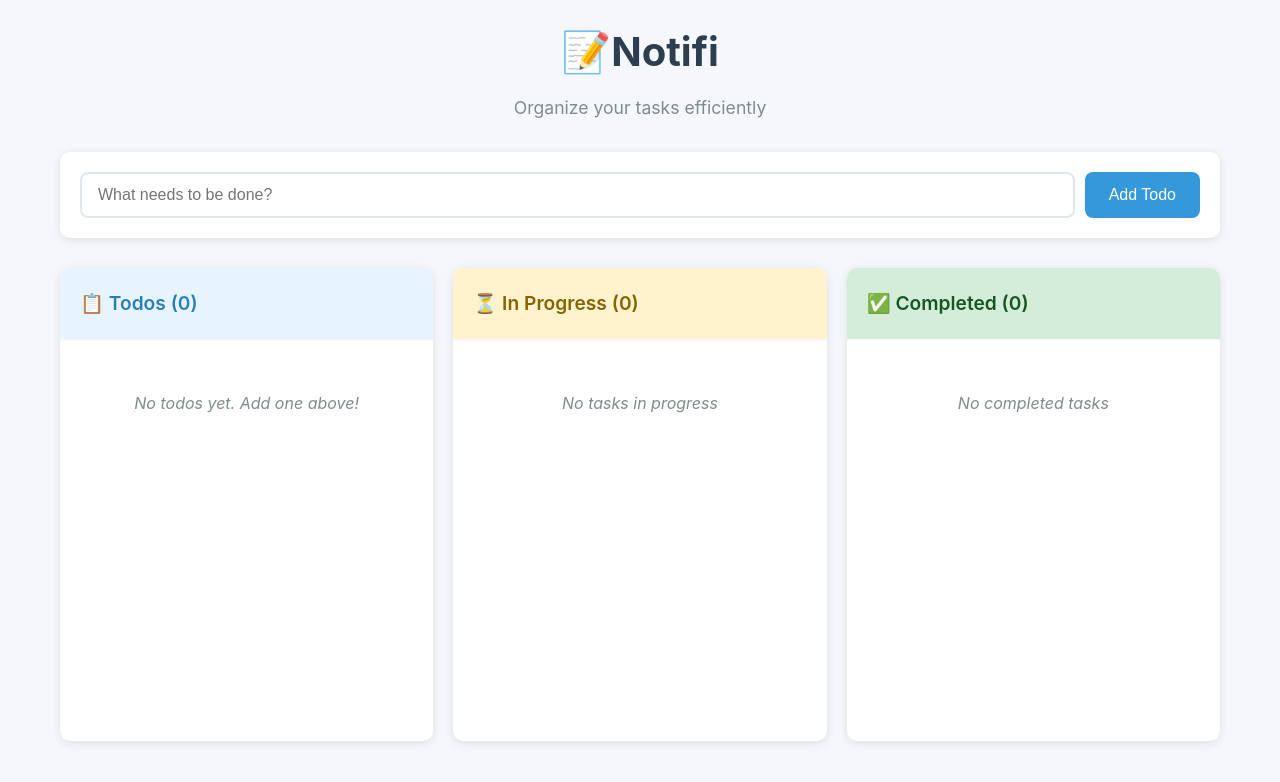
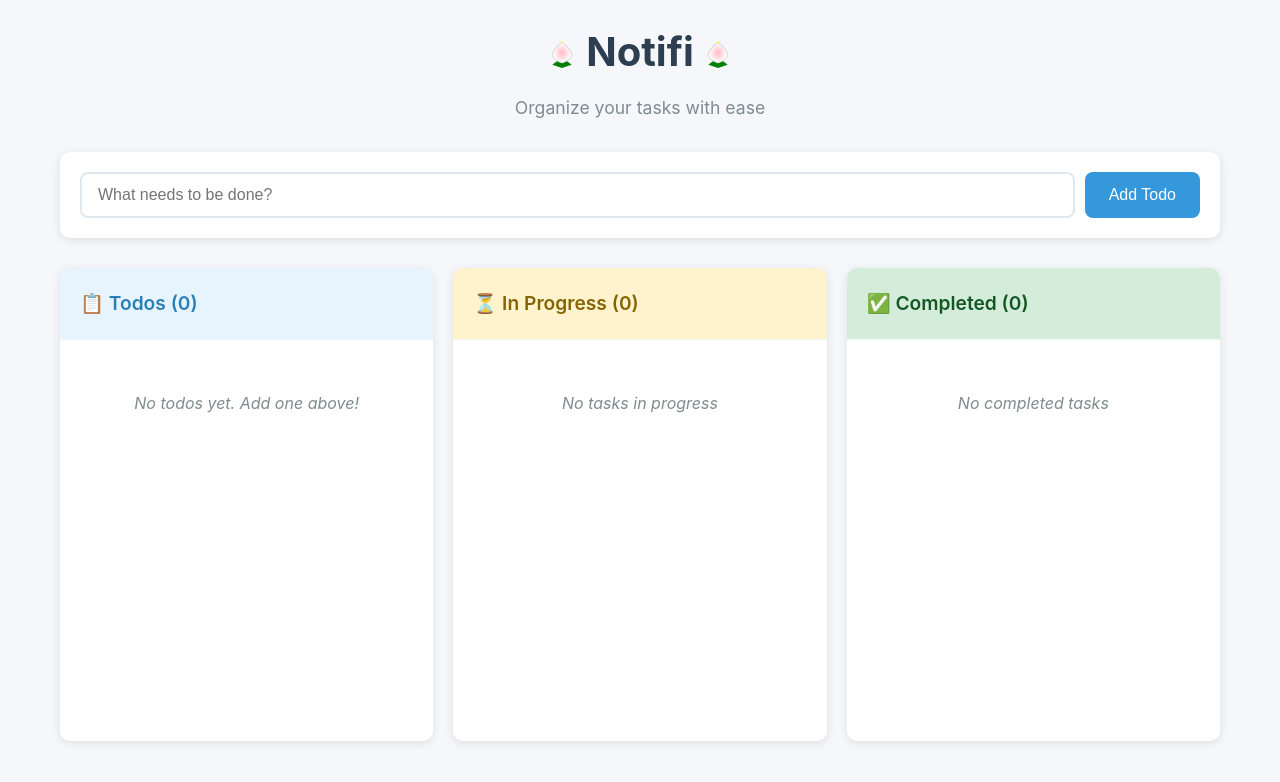
Before and after one commit to konradkelly/Notifi, a website: page index.html in a window 1280 px wide. Drawn offline with Linux system fonts and the light colour scheme; no server answers.

Commit message:
modified title and icons

```diff
--- a/index.html
+++ b/index.html
@@ -10,8 +10,8 @@
 <body>
     <div class="container">
         <header>
-            <h1>📝Notifi</h1>
-            <p class="subtitle">Organize your tasks efficiently</p>
+            <h1 style="display: flex; align-items: center; justify-content: center;"><svg width="32" height="32" viewBox="0 0 100 100" xmlns="http://www.w3.org/2000/svg" style="margin-right: 8px; vertical-align: middle;"><defs><radialGradient id="flowerGradient"><stop offset="10%" stop-color="pink" /><stop offset="95%" stop-color="white" /></radialGradient></defs><path d="M20,90 C40,70 60,70 80,90 L50,100 Z" fill="green"/><path d="M50,20 C10,50 10,70 50,85 C90,70 90,50 50,20 Z" fill="url(#flowerGradient)" stroke="gray" stroke-width="1"/><circle cx="50" cy="20" r="3" fill="yellow" /></svg>Notifi<svg width="32" height="32" viewBox="0 0 100 100" xmlns="http://www.w3.org/2000/svg" style="margin-left: 8px; vertical-align: middle;"><path d="M20,90 C40,70 60,70 80,90 L50,100 Z" fill="green"/><path d="M50,20 C10,50 10,70 50,85 C90,70 90,50 50,20 Z" fill="url(#flowerGradient)" stroke="gray" stroke-width="1"/><circle cx="50" cy="20" r="3" fill="yellow" /></svg></h1>
+            <p class="subtitle">Organize your tasks with ease</p>
         </header>
 
         <div class="add-todo-section">
```
Also changed, not shown: 1 other file.
